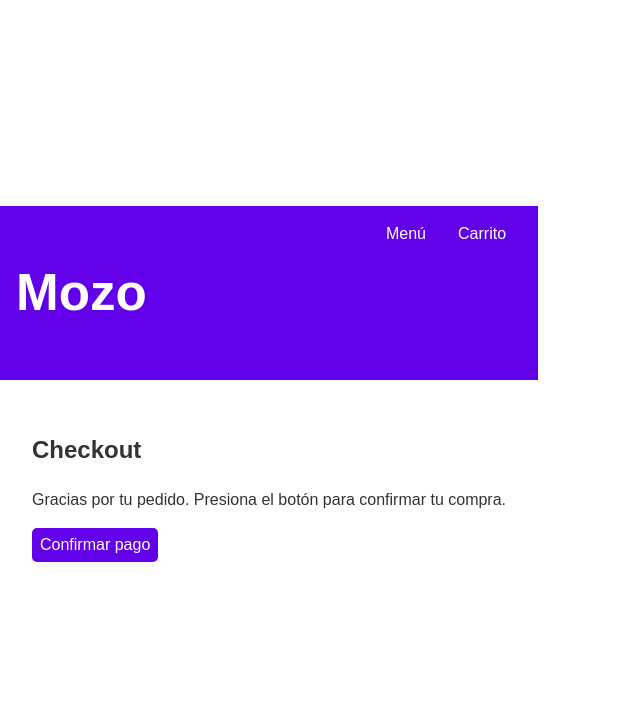
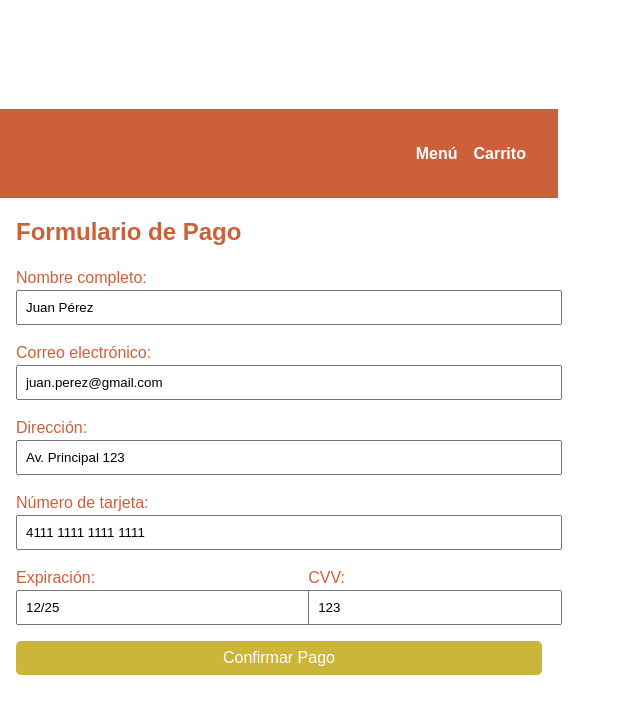
Before and after one commit to juani-castore/mozo-prototipo, a React (Vite) app: page /checkout in a window 1280 px wide. Shown: the top 714 px of the page, without its empty margins (0-640 px from the left). Built offline with nearby package versions, Linux system fonts and the light colour scheme.

Commit message:
carrito, checkout y qr para retirar

```diff
--- a/package.json
+++ b/package.json
@@ -10,6 +10,7 @@
     "preview": "vite preview"
   },
   "dependencies": {
+    "qrcode.react": "^4.2.0",
     "react": "^18.3.1",
     "react-dom": "^18.3.1",
     "react-router-dom": "^7.1.1"
--- a/src/App.jsx
+++ b/src/App.jsx
@@ -4,6 +4,7 @@ import Navbar from './components/Navbar';
 import Menu from './components/Menu';
 import Cart from './components/Cart';
 import Checkout from './components/Checkout';
+import OrderConfirmation from './components/OrderConfirmation';
 
 function App() {
   return (
@@ -13,6 +14,7 @@ function App() {
         <Route path="/" element={<Menu />} />
         <Route path="/cart" element={<Cart />} />
         <Route path="/checkout" element={<Checkout />} />
+        <Route path="/order-confirmation" element={<OrderConfirmation />} />
       </Routes>
     </Router>
   );
--- a/src/components/Cart.jsx
+++ b/src/components/Cart.jsx
@@ -15,16 +15,24 @@ const Cart = () => {
     <div style={{ padding: '2rem' }}>
       <h2>Carrito</h2>
       {cart.map((item) => (
-        <div key={item.id} style={{ display: 'flex', justifyContent: 'space-between', marginBottom: '1rem', border: '1px solid #ddd', padding: '1rem', borderRadius: '8px' }}>
+        <div key={item.id} style={{
+          display: 'flex',
+          justifyContent: 'space-between',
+          marginBottom: '1rem',
+          border: '1px solid var(--brick)',
+          padding: '1rem',
+          borderRadius: '8px',
+          backgroundColor: 'white',
+        }}>
           <span>{item.name} - {item.price}</span>
-          <button onClick={() => removeFromCart(item.id)} style={{ backgroundColor: 'red', color: 'white', border: 'none', padding: '0.5rem', borderRadius: '5px' }}>
+          <button onClick={() => removeFromCart(item.id)} style={{ backgroundColor: 'red', color: 'white' }}>
             Eliminar
           </button>
         </div>
       ))}
       {cart.length > 0 && (
         <Link to="/checkout">
-          <button style={{ padding: '0.5rem', backgroundColor: '#6200ea', color: 'white', border: 'none', borderRadius: '5px' }}>Ir a pagar</button>
+          <button style={{ padding: '0.5rem', backgroundColor: 'var(--gold)', color: 'white', borderRadius: '5px' }}>Ir a pagar</button>
         </Link>
       )}
     </div>
--- a/src/components/Checkout.jsx
+++ b/src/components/Checkout.jsx
@@ -1,13 +1,60 @@
-import React from 'react';
+import React, { useState } from 'react';
+import { useNavigate } from 'react-router-dom';
 
 const Checkout = () => {
+  const navigate = useNavigate();
+  const [formData, setFormData] = useState({
+    name: 'Juan Pérez',
+    email: 'juan.perez@gmail.com',
+    address: 'Av. Principal 123',
+    cardNumber: '4111 1111 1111 1111',
+    expiration: '12/25',
+    cvv: '123',
+  });
+
+  const handleChange = (e) => {
+    const { name, value } = e.target;
+    setFormData({ ...formData, [name]: value });
+  };
+
+  const handleSubmit = (e) => {
+    e.preventDefault();
+    // Redirige a la pantalla de confirmación
+    navigate('/order-confirmation');
+  };
+
   return (
-    <div style={{ padding: '2rem' }}>
-      <h2>Checkout</h2>
-      <p>Gracias por tu pedido. Presiona el botón para confirmar tu compra.</p>
-      <button style={{ padding: '0.5rem', backgroundColor: '#6200ea', color: 'white', border: 'none', borderRadius: '5px' }}>
-        Confirmar pago
-      </button>
+    <div className="container">
+      <h2>Formulario de Pago</h2>
+      <form onSubmit={handleSubmit}>
+        <div style={{ marginBottom: '1rem' }}>
+          <label>Nombre completo:</label>
+          <input type="text" name="name" value={formData.name} onChange={handleChange} style={{ width: '100%', padding: '0.5rem' }} />
+        </div>
+        <div style={{ marginBottom: '1rem' }}>
+          <label>Correo electrónico:</label>
+          <input type="email" name="email" value={formData.email} onChange={handleChange} style={{ width: '100%', padding: '0.5rem' }} />
+        </div>
+        <div style={{ marginBottom: '1rem' }}>
+          <label>Dirección:</label>
+          <input type="text" name="address" value={formData.address} onChange={handleChange} style={{ width: '100%', padding: '0.5rem' }} />
+        </div>
+        <div style={{ marginBottom: '1rem' }}>
+          <label>Número de tarjeta:</label>
+          <input type="text" name="cardNumber" value={formData.cardNumber} onChange={handleChange} style={{ width: '100%', padding: '0.5rem' }} />
+        </div>
+        <div style={{ marginBottom: '1rem', display: 'flex', gap: '1rem' }}>
+          <div>
+            <label>Expiración:</label>
+            <input type="text" name="expiration" value={formData.expiration} onChange={handleChange} style={{ width: '100%', padding: '0.5rem' }} />
+          </div>
+          <div>
+            <label>CVV:</label>
+            <input type="text" name="cvv" value={formData.cvv} onChange={handleChange} style={{ width: '100%', padding: '0.5rem' }} />
+          </div>
+        </div>
+        <button type="submit" style={{ width: '100%' }}>Confirmar Pago</button>
+      </form>
     </div>
   );
 };
--- a/src/components/Menu.jsx
+++ b/src/components/Menu.jsx
@@ -1,25 +1,19 @@
-import React, { useState } from 'react';
+import React from 'react';
 import ProductCard from './ProductCard';
 
 const Menu = () => {
-  const [cart, setCart] = useState([]);
-
   const products = [
     { id: 1, name: 'Hamburguesa', price: '$1200' },
     { id: 2, name: 'Pizza', price: '$950' },
     { id: 3, name: 'Ensalada', price: '$850' },
   ];
 
-  const addToCart = (product) => {
-    setCart([...cart, product]);
-  };
-
   return (
-    <div style={{ padding: '2rem' }}>
+    <div className="container">
       <h2>Menú</h2>
-      <div style={{ display: 'grid', gridTemplateColumns: 'repeat(auto-fit, minmax(200px, 1fr))', gap: '1rem' }}>
+      <div className="grid">
         {products.map((product) => (
-          <ProductCard key={product.id} product={product} onAddToCart={() => addToCart(product)} />
+          <ProductCard key={product.id} product={product} />
         ))}
       </div>
     </div>
--- a/src/components/Navbar.jsx
+++ b/src/components/Navbar.jsx
@@ -3,11 +3,11 @@ import { Link } from 'react-router-dom';
 
 const Navbar = () => {
   return (
-    <nav style={{ padding: '1rem', backgroundColor: '#6200ea', color: '#fff', display: 'flex', justifyContent: 'space-between' }}>
+    <nav>
       <h1>Mozo</h1>
       <div>
-        <Link to="/" style={{ margin: '0 1rem', color: 'white', textDecoration: 'none' }}>Menú</Link>
-        <Link to="/cart" style={{ margin: '0 1rem', color: 'white', textDecoration: 'none' }}>Carrito</Link>
+        <Link to="/">Menú</Link>
+        <Link to="/cart">Carrito</Link>
       </div>
     </nav>
   );
--- /dev/null
+++ b/src/components/OrderConfirmation.jsx
@@ -0,0 +1,42 @@
+import React from 'react';
+import { useNavigate } from 'react-router-dom';
+import { QRCodeCanvas } from 'qrcode.react';
+
+const OrderConfirmation = () => {
+  const navigate = useNavigate();
+
+  // Generar un número de pedido aleatorio
+  const orderNumber = Math.floor(100000 + Math.random() * 900000);
+
+  return (
+    <div className="container" style={{ textAlign: 'center', padding: '2rem' }}>
+      <h2>¡Gracias por tu compra!</h2>
+      <p>Tu número de pedido es:</p>
+      <h1 style={{ color: '#CC603B' }}>{orderNumber}</h1>
+      <div style={{ margin: '2rem auto', display: 'inline-block' }}>
+        <QRCodeCanvas
+          value={`Pedido: ${orderNumber}`}
+          size={200}
+          bgColor="#ffffff"
+          fgColor="#CC603B"
+        />
+      </div>
+      <p>Muestra este QR para retirar tu pedido.</p>
+      <button
+        onClick={() => navigate('/')}
+        style={{
+          backgroundColor: '#CC7A3B',
+          color: '#fff',
+          padding: '0.5rem 1rem',
+          borderRadius: '5px',
+          border: 'none',
+          cursor: 'pointer',
+        }}
+      >
+        Volver al menú
+      </button>
+    </div>
+  );
+};
+
+export default OrderConfirmation;
--- a/src/components/ProductCard.jsx
+++ b/src/components/ProductCard.jsx
@@ -1,13 +1,11 @@
 import React from 'react';
 
-const ProductCard = ({ product, onAddToCart }) => {
+const ProductCard = ({ product }) => {
   return (
-    <div style={{ border: '1px solid #ddd', padding: '1rem', borderRadius: '8px' }}>
+    <div className="product-card">
       <h3>{product.name}</h3>
       <p>{product.price}</p>
-      <button onClick={onAddToCart} style={{ padding: '0.5rem', backgroundColor: '#6200ea', color: 'white', border: 'none', borderRadius: '5px' }}>
-        Agregar al carrito
-      </button>
+      <button>Agregar al carrito</button>
     </div>
   );
 };
--- a/src/styles.css
+++ b/src/styles.css
@@ -1,11 +1,119 @@
-body {
+:root {
+    --beige: #CCAD7F;
+    --brick: #CC603B;
+    --mustard: #CCB53B;
+    --copper: #CC7A3B;
+    --gold: #CCA43B;
+    --white: #FFFFFF;
+  }
+
+  body {
     margin: 0;
     padding: 0;
-    font-family: Arial, sans-serif;
-    background-color: #ffffff;
-    color: #333;
+    font-family: 'Arial', sans-serif;
+    background-color: var(--white); /* Fondo blanco */
+    color: var(--brick); /* Texto principal */
   }
 
-  h1 {
+  h1, h2, h3 {
+    color: var(--brick);
+    margin: 0 0 1rem;
+  }
+
+  .container {
+    max-width: 1200px;
+    margin: 0 auto;
+    padding: 1rem;
+  }
+
+  /* Navbar */
+  nav {
+    background-color: var(--brick);
+    color: var(--white);
+    padding: 1rem;
+    display: flex;
+    justify-content: space-between;
+    align-items: center;
+  }
+
+  nav h1 {
+    margin: 0;
+  }
+
+  nav a {
+    color: var(--white);
+    text-decoration: none;
+    margin-right: 1rem;
+    font-weight: bold;
+  }
+
+  nav a:hover {
+    text-decoration: underline;
+  }
+
+  /* Botones */
+  button {
+    background-color: var(--mustard);
+    color: var(--white);
+    border: none;
+    border-radius: 5px;
+    padding: 0.5rem 1rem;
+    cursor: pointer;
+    font-size: 1rem;
+  }
+
+  button:hover {
+    background-color: var(--copper);
+  }
+
+  /* Product Card */
+  .product-card {
+    border: 1px solid var(--brick);
+    padding: 1rem;
+    border-radius: 8px;
+    background-color: var(--white);
+    box-shadow: 0px 4px 6px rgba(0, 0, 0, 0.1);
     text-align: center;
+    transition: transform 0.2s;
   }
+
+  .product-card:hover {
+    transform: scale(1.05);
+  }
+
+  .product-card h3 {
+    margin: 0 0 0.5rem;
+  }
+
+  /* Responsive grid */
+  .grid {
+    display: grid;
+    grid-template-columns: repeat(auto-fit, minmax(250px, 1fr));
+    gap: 1rem;
+  }
+
+  /* Media Queries */
+  @media (max-width: 768px) {
+    nav {
+      flex-direction: column;
+      text-align: center;
+    }
+
+    nav a {
+      margin: 0.5rem 0;
+    }
+
+    button {
+      width: 100%; /* Botones full-width en móviles */
+    }
+  }
+
+  @media (max-width: 480px) {
+    .product-card {
+      padding: 0.5rem;
+    }
+
+    button {
+      font-size: 0.9rem;
+    }
+  }
```
Also changed, not shown: src/components/Notification.jsx (added, +28 -0 lines), src/theme.js (added, +11 -0 lines), 1 other file (tests, documents, lock files or other folders).
